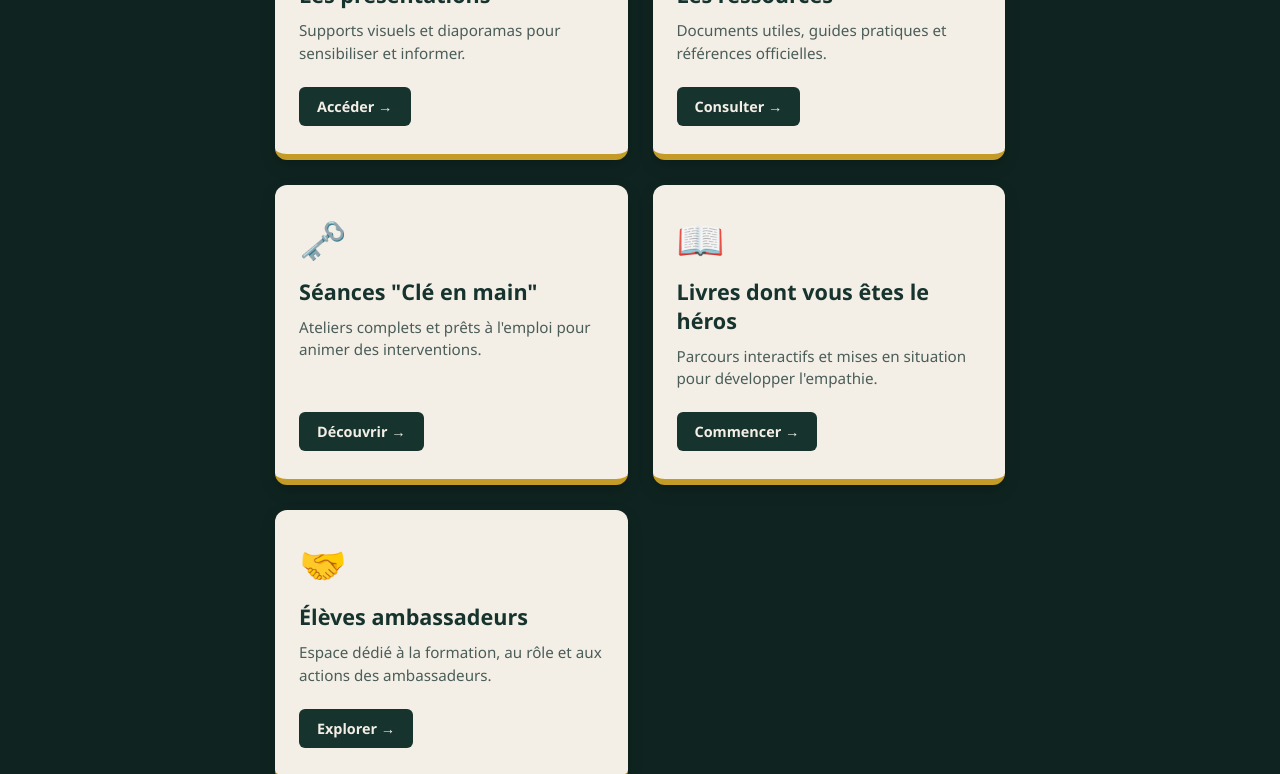
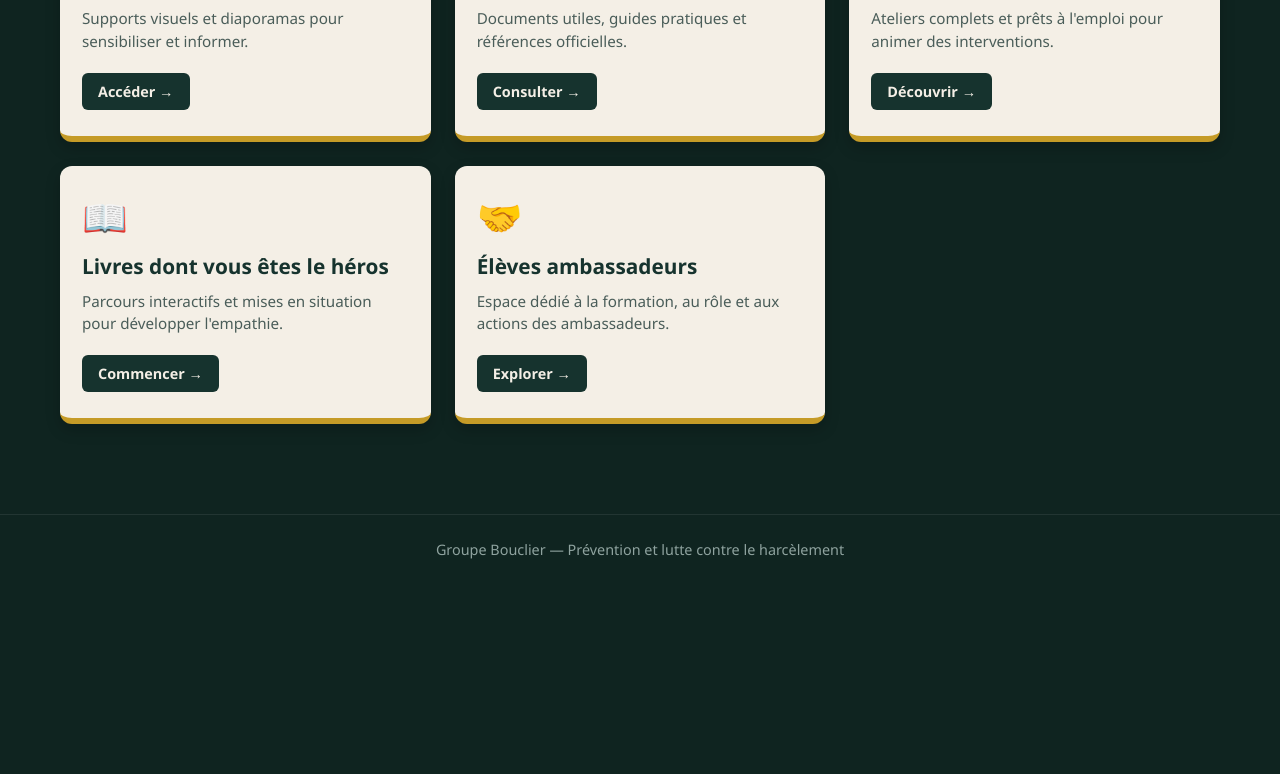
Before and after one commit to ariock06600/groupe-bouclier, a plain HTML site: page index.html in a window 1280 px wide. Shown: the part 514-1288 px from the top of the page. After the commit the page ends 1098 px from the top, so only its background shows below. Drawn offline with Linux system fonts and the light colour scheme.

Commit message:
Update CSS styles for layout and card elements

```diff
--- a/index.html
+++ b/index.html
@@ -49,14 +49,15 @@
     }
     /* Contenu principal */
     .container {
-      max-width: 1100px;
+      max-width: 1200px;
+      width: 100%;
       margin: 40px auto;
       padding: 0 20px;
       flex: 1;
     }
     .hero {
       text-align: center;
-      margin-bottom: 50px;
+      margin-bottom: 45px;
       padding: 75px 20px;
       background: linear-gradient(rgba(15, 36, 32, 0.72), rgba(22, 51, 46, 0.85)), url('blason%20bouclier.jfif');
       background-size: cover;
@@ -81,17 +82,23 @@
       margin: 0 auto;
       text-shadow: 0 1px 4px rgba(0,0,0,0.7);
     }
-    /* Grille des cartes */
+    /* Grille stricte de 3 colonnes sur ordinateur */
     .grid {
       display: grid;
-      grid-template-columns: repeat(auto-fit, minmax(300px, 1fr));
-      gap: 25px;
+      grid-template-columns: repeat(3, 1fr);
+      gap: 24px;
+    }
+    @media (max-width: 900px) {
+      .grid { grid-template-columns: repeat(2, 1fr); }
+    }
+    @media (max-width: 600px) {
+      .grid { grid-template-columns: 1fr; }
     }
     .card {
       background-color: #f4efe6;
       color: #16332e;
       text-decoration: none;
-      padding: 28px 24px;
+      padding: 26px 22px;
       border-radius: 12px;
       border-bottom: 6px solid #c59b27;
       display: flex;
@@ -106,11 +113,11 @@
       background-color: #ffffff;
     }
     .card-icon {
-      font-size: 2.4em;
-      margin-bottom: 12px;
+      font-size: 2.3em;
+      margin-bottom: 10px;
     }
     .card-title {
-      font-size: 1.35em;
+      font-size: 1.3em;
       font-weight: 700;
       margin-bottom: 10px;
       color: #16332e;
@@ -118,14 +125,14 @@
     .card-desc {
       font-size: 0.95em;
       color: #4a5d59;
-      margin-bottom: 22px;
+      margin-bottom: 20px;
       line-height: 1.5;
     }
     .card-btn {
       align-self: flex-start;
       background-color: #16332e;
       color: #f4efe6;
-      padding: 10px 18px;
+      padding: 9px 16px;
       border-radius: 6px;
       font-size: 0.9em;
       font-weight: 600;
```
